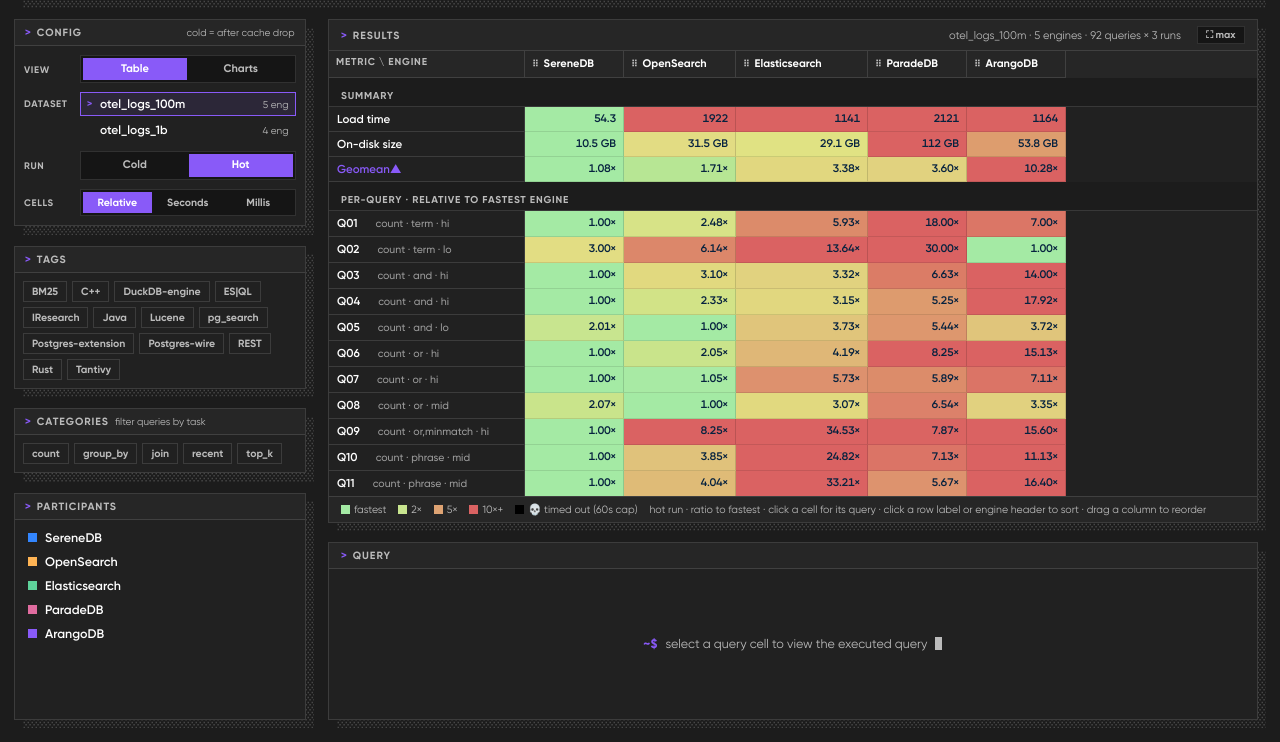
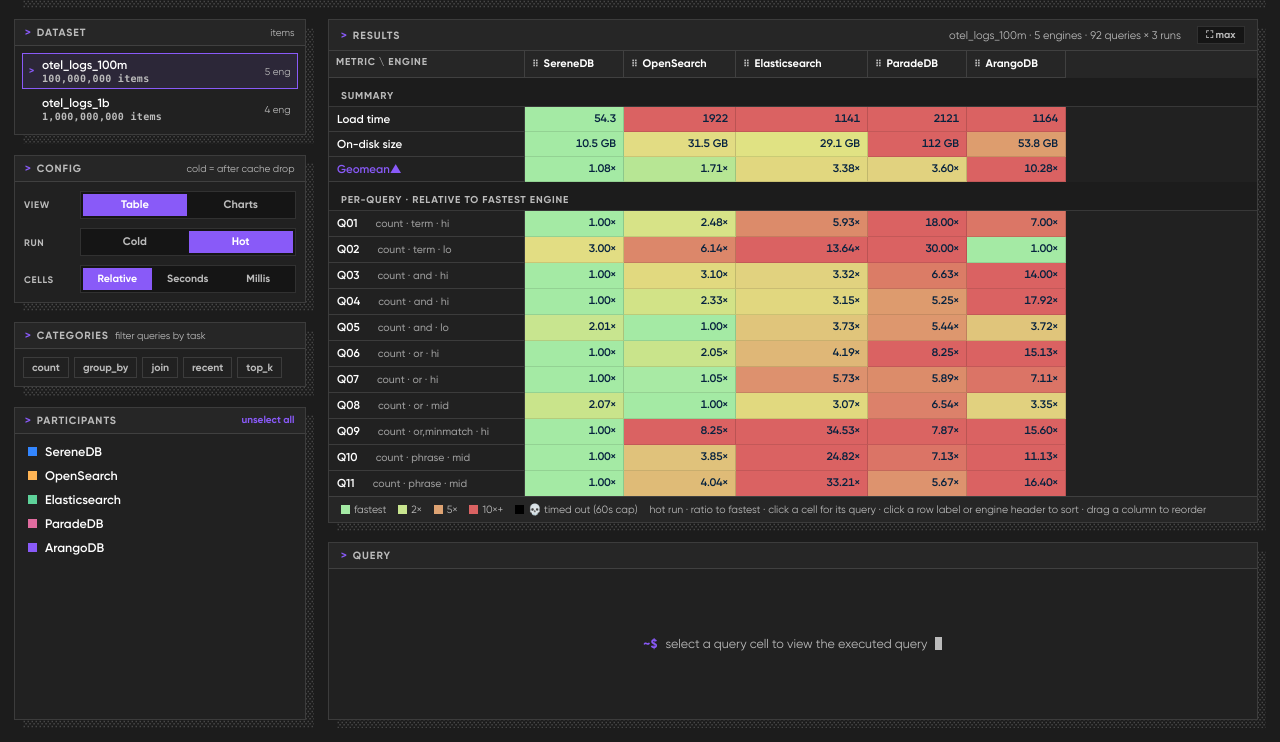
Before and after one commit to serenedb/searchbench, a plain HTML site: page ui/index.html in a window 1280 px wide. Shown: the part 58-800 px from the top of the page. Drawn offline with Linux system fonts and the light colour scheme.

Commit message:
feat: update ui and make layout modular

```diff
--- a/ui/index.html
+++ b/ui/index.html
@@ -167,9 +167,66 @@ const state = {
   sortRow: "geomean", sortDir: 1,
   hidden: new Set(), activeTags: new Set(), activeQTasks: new Set(),
   manualOrder: null, sortByEngine: null, sortByEngineDir: 1,
-  sel: null, theme: "dark", max: false, explainOpen: false,
+  sel: null, theme: "dark", max: false, explainOpen: false, hiddenPanels: new Set(),
 };
 let dragSys = null, lastOver = null;
+const HIDEABLE_PANELS = new Set(["header", "dataset", "config", "categories", "participants", "query", "expand"]);
+function isPanelHidden(id) { return state.hiddenPanels.has(id); }
+
+// Keep benchmark views shareable: every sidebar control and the expanded
+// main-view state is represented in the URL, without requiring a backend.
+function csv(values) { return [...values].filter(Boolean).sort().join(","); }
+function syncUrlState() {
+  try {
+    const p = new URLSearchParams();
+    const put = (key, value) => { if (value != null && value !== "") p.set(key, value); };
+    put("dataset", curDataset());
+    put("view", state.tab);
+    put("run", state.metric);
+    put("cells", state.valueMode);
+    put("scale", state.scale);
+    put("categories", csv(state.activeQTasks));
+    put("hidden", csv(state.hidden));
+    put("sort", state.sortRow);
+    put("sortDir", state.sortDir);
+    put("sortEngine", state.sortByEngine);
+    put("sortEngineDir", state.sortByEngineDir);
+    put("order", (state.manualOrder || []).join(","));
+    put("theme", state.theme);
+    put("expanded", state.max ? "1" : "0");
+    put("hide", csv(state.hiddenPanels));
+    const query = p.toString();
+    const next = window.location.pathname + (query ? "?" + query : "") + window.location.hash;
+    window.history.replaceState(null, "", next);
+  } catch (_) {}
+}
+function restoreUrlState() {
+  try {
+    const p = new URLSearchParams(window.location.search);
+    const oneOf = (key, allowed, fallback) => allowed.includes(p.get(key)) ? p.get(key) : fallback;
+    const validSystems = new Set(DATA.map(r => r.system));
+    const split = key => (p.get(key) || "").split(",").filter(Boolean);
+    const dataset = p.get("dataset");
+    if (datasets.includes(dataset)) state.dataset = dataset;
+    state.tab = oneOf("view", ["table", "charts"], state.tab);
+    state.metric = oneOf("run", ["cold", "hot"], state.metric);
+    state.valueMode = oneOf("cells", ["relative", "sec", "ms"], state.valueMode);
+    state.scale = oneOf("scale", ["log", "linear"], state.scale);
+    state.activeQTasks = new Set(split("categories").filter(t => qTasksFor().includes(t)));
+    state.hidden = new Set(split("hidden").filter(s => validSystems.has(s)));
+    state.sortRow = p.get("sort") || state.sortRow;
+    state.sortDir = p.get("sortDir") === "-1" ? -1 : 1;
+    const engine = p.get("sortEngine");
+    state.sortByEngine = validSystems.has(engine) ? engine : null;
+    state.sortByEngineDir = p.get("sortEngineDir") === "-1" ? -1 : 1;
+    const order = split("order").filter(s => validSystems.has(s));
+    state.manualOrder = order.length ? order : null;
+    state.max = p.get("expanded") === "1";
+    state.hiddenPanels = new Set(split("hide").filter(id => HIDEABLE_PANELS.has(id)));
+    const theme = oneOf("theme", ["dark", "light"], null);
+    if (theme) state.theme = theme;
+  } catch (_) {}
+}
 
 // ---- data helpers ----------------------------------------------------------
 const datasets = [...new Set(DATA.map(d => d.dataset))].sort((a, b) => {
@@ -177,6 +234,13 @@ const datasets = [...new Set(DATA.map(d => d.dataset))].sort((a, b) => {
   return cb - ca || a.localeCompare(b);
 });
 function rowsFor(ds) { return DATA.filter(d => d.dataset === ds); }
+function datasetItems(ds) {
+  const m = /(?:_|^)(\d+)([kmb])(?:_|$)/i.exec(ds || "");
+  if (!m) return null;
+  const unit = { k: 1e3, m: 1e6, b: 1e9 }[m[2].toLowerCase()];
+  return unit ? +m[1] * unit : null;
+}
+function fmtItems(n) { return Number.isFinite(n) ? new Intl.NumberFormat("en-US").format(n) : "—"; }
 function curDataset() {
   if (state.dataset) return state.dataset;
   const withPlan = DATA.find(d => Array.isArray(d.explain_analyzes) && d.explain_analyzes.some(x => x && String(x).trim()));
@@ -379,19 +443,6 @@ function renderSidebar(ds) {
   // config panel
   let cfg = `<div style="padding:9px;display:flex;flex-direction:column;gap:9px">`;
   cfg += segRow("view", "tab", [{ label: "Table", v: "table" }, { label: "Charts", v: "charts" }], state.tab, { flex: true });
-  // datasets as a button list
-  const dsRows = datasets.map(name => {
-    const on = name === ds;
-    return `<button class="dsrow" data-act="dataset" data-name="${esc(name)}" style="border-color:${on ? "var(--accent)" : "transparent"};background:${on ? "color-mix(in srgb, var(--accent) 10%, transparent)" : "transparent"}">
-      <span style="color:var(--accent);font-weight:700;font-size:10px;width:7px;opacity:${on ? 1 : 0}">&gt;</span>
-      <span style="flex:1;font-size:12px;font-weight:600;color:var(--fg);overflow:hidden;text-overflow:ellipsis;white-space:nowrap">${esc(name)}</span>
-      <span style="font-size:10px;color:var(--mut)">${rowsFor(name).length} eng</span>
-    </button>`;
-  }).join("");
-  cfg += `<div style="display:flex;align-items:flex-start;gap:8px">
-      <span style="width:48px;flex-shrink:0;font-size:9.5px;font-weight:700;letter-spacing:.07em;text-transform:uppercase;color:var(--mut);padding-top:6px">dataset</span>
-      <div style="flex:1;display:flex;flex-direction:column;gap:2px;min-width:0">${dsRows}</div>
-    </div>`;
   cfg += segRow("run", "metric", [{ label: "Cold", v: "cold" }, { label: "Hot", v: "hot" }], state.metric, { flex: true });
   if (isTable) cfg += segRow("cells", "cells", [{ label: "Relative", v: "relative" }, { label: "Seconds", v: "sec" }, { label: "Millis", v: "ms" }], state.valueMode, { flex: true, pad: "4px 2px", fs: "10.5px" });
   if (isCharts) cfg += segRow("scale", "scale", [{ label: "Log", v: "log" }, { label: "Linear", v: "linear" }], state.scale, { flex: true });
@@ -400,15 +451,23 @@ function renderSidebar(ds) {
     `<div class="ph"><span class="pr">&gt;</span><span class="pt">config</span><span class="note" style="margin-left:auto">cold = after cache drop</span></div>${cfg}`
   );
 
-  // tags panel
-  const allTags = tagsFor(ds);
-  [...state.activeTags].forEach(t => { if (!allTags.includes(t)) state.activeTags.delete(t); });
-  const tagChips = allTags.map(t =>
-    `<button class="chip${state.activeTags.has(t) ? " on" : ""}" data-act="tag" data-tag="${esc(t)}" title="engine shows if it has any selected tag">${esc(t)}</button>`).join("");
-  const tagsPanel = panel(
-    `<div class="ph"><span class="pr">&gt;</span><span class="pt">tags</span>${state.activeTags.size ? `<button class="link" style="margin-left:auto" data-act="clear-tags">clear</button>` : ""}</div>
-     <div style="padding:8px;display:flex;flex-wrap:wrap;gap:5px">${tagChips || `<span class="note">no tags</span>`}</div>`
-  );
+  // Dataset has a dedicated, high-contrast panel so size is readable at a glance.
+  const dsRows = datasets.map(name => {
+    const on = name === ds;
+    const items = datasetItems(name);
+    return `<button class="dsrow" data-act="dataset" data-name="${esc(name)}" style="border-color:${on ? "var(--accent)" : "transparent"};background:${on ? "color-mix(in srgb, var(--accent) 10%, transparent)" : "transparent"}">
+      <span style="color:var(--accent);font-weight:700;font-size:10px;width:7px;opacity:${on ? 1 : 0}">&gt;</span>
+      <span style="flex:1;min-width:0;display:flex;flex-direction:column;align-items:flex-start;gap:1px;overflow:hidden">
+        <span style="font-size:12px;font-weight:600;color:var(--fg);overflow:hidden;text-overflow:ellipsis;white-space:nowrap">${esc(name)}</span>
+        <span style="font:700 10px var(--mono);color:var(--mut);letter-spacing:.03em">${items ? fmtItems(items) + " items" : "dataset"}</span>
+      </span>
+      <span style="font-size:10px;color:var(--mut)">${rowsFor(name).length} eng</span>
+    </button>`;
+  }).join("");
+  const datasetPanel = panel(
+    `<div class="ph"><span class="pr">&gt;</span><span class="pt">dataset</span><span class="note" style="margin-left:auto">items</span></div>
+     <div style="padding:7px;display:flex;flex-direction:column;gap:2px">${dsRows}</div>`
+  ).replace('class="panel"', 'class="panel dataset-panel"');
 
   // categories panel
   const allTasks = qTasksFor();
@@ -424,7 +483,7 @@ function renderSidebar(ds) {
   const order = universeOrder(ds);
   const bySys = Object.fromEntries(rowsFor(ds).map(r => [r.system, r]));
   const present = order.filter(s => bySys[s] && passesTagFilter(bySys[s]));
-  const anyHidden = present.some(s => state.hidden.has(s));
+  const allSelected = present.length > 0 && !present.some(s => state.hidden.has(s));
   const partRows = present.map(s => {
     const off = state.hidden.has(s);
     return `<button class="prow" data-act="part" data-sys="${esc(s)}" title="click to show / hide" style="opacity:${off ? .4 : 1}">
@@ -434,12 +493,18 @@ function renderSidebar(ds) {
     </button>`;
   }).join("");
   const partPanel = panel(
-    `<div class="ph"><span class="pr">&gt;</span><span class="pt">participants</span>${anyHidden ? `<button class="link" style="margin-left:auto" data-act="show-all">show all</button>` : ""}</div>
+    `<div class="ph"><span class="pr">&gt;</span><span class="pt">participants</span>${present.length ? `<button class="link" style="margin-left:auto" data-act="toggle-all">${allSelected ? "unselect all" : "select all"}</button>` : ""}</div>
      <div id="partscroll" style="flex:1;min-height:0;overflow-y:auto;padding:6px;display:flex;flex-direction:column;gap:1px">${partRows}</div>`,
     { grow: true, style: "flex:1;min-height:0;display:flex" }
   );
 
-  return `<aside style="display:flex;flex-direction:column;gap:11px;min-height:0;min-width:0">${configPanel}${tagsPanel}${catPanel}${partPanel}</aside>`;
+  const panels = [
+    ["dataset", datasetPanel],
+    ["config", configPanel],
+    ["categories", catPanel],
+    ["participants", partPanel],
+  ].filter(([id]) => !isPanelHidden(id)).map(([, html]) => html).join("");
+  return `<aside style="display:flex;flex-direction:column;gap:11px;min-height:0;min-width:0">${panels}</aside>`;
 }
 
 // ---- results table ---------------------------------------------------------
@@ -642,6 +707,7 @@ function renderCharts(ds, engines) {
 }
 
 function maxBtn() {
+  if (isPanelHidden("expand")) return "";
   const on = state.max;
   return `<button data-act="max" title="${on ? "restore filters & query panel" : "maximize — hide filters & query panel"}" style="border:.5px solid var(--line);background:${on ? "var(--accent)" : "var(--inset)"};color:${on ? "#fff" : "var(--mut)"};padding:2px 8px;font-size:10px;font-weight:700;cursor:pointer;margin-left:10px">${on ? "⛶ restore" : "⛶ max"}</button>`;
 }
@@ -718,6 +784,7 @@ function renderExplain(qp) {
 // ---------------------------------------------------------------------------
 function render() {
   const app = document.getElementById("app");
+  syncUrlState();
   // preserve scroll positions across the full innerHTML swap
   const savedT = app.querySelector("#tscroll");
   const st = savedT ? { l: savedT.scrollLeft, t: savedT.scrollTop } : null;
@@ -725,7 +792,7 @@ function render() {
   const sp = savedP ? savedP.scrollTop : null;
 
   const ds = curDataset();
-  let html = renderHeader();
+  let html = isPanelHidden("header") ? "" : renderHeader();
 
   if (!ds) {
     html += `<div style="flex:1;display:flex;align-items:center;justify-content:center;color:var(--mut);font-size:13px">No results found. Run an engine benchmark, then <code style="margin:0 5px">./ui/build</code>.</div>`;
@@ -734,11 +801,12 @@ function render() {
   }
 
   const engines = orderedVisible(ds);
-  const bodyCols = state.max ? "1fr" : "300px 1fr";
-  const sidebar = state.max ? "" : renderSidebar(ds);
+  const showSidebar = !state.max && ["dataset", "config", "categories", "participants"].some(id => !isPanelHidden(id));
+  const bodyCols = showSidebar ? "300px 1fr" : "1fr";
+  const sidebar = showSidebar ? renderSidebar(ds) : "";
   const mainInner = state.tab === "table" ? renderTable(ds, engines) : renderCharts(ds, engines);
   const qp = queryPanelData(ds);
-  const queryPanel = state.max ? "" : renderQueryPanel(qp);
+  const queryPanel = state.max || isPanelHidden("query") ? "" : renderQueryPanel(qp);
 
   html += `<div style="display:grid;grid-template-columns:${bodyCols};column-gap:14px;flex:1;min-height:0">
       ${sidebar}
@@ -779,8 +847,6 @@ function wire() {
       case "cells": state.valueMode = el.getAttribute("data-v"); render(); break;
       case "scale": state.scale = el.getAttribute("data-v"); render(); break;
       case "dataset": state.dataset = el.getAttribute("data-name"); state.sel = null; state.explainOpen = false; render(); break;
-      case "tag": { const t = el.getAttribute("data-tag"); state.activeTags.has(t) ? state.activeTags.delete(t) : state.activeTags.add(t); render(); break; }
-      case "clear-tags": state.activeTags.clear(); render(); break;
       case "qtask": { const t = el.getAttribute("data-task"); state.activeQTasks.has(t) ? state.activeQTasks.delete(t) : state.activeQTasks.add(t); render(); break; }
       case "clear-qtasks": state.activeQTasks.clear(); render(); break;
       case "part": {
@@ -793,7 +859,14 @@ function wire() {
         }
         render(); break;
       }
-      case "show-all": state.hidden.clear(); render(); break;
+      case "toggle-all": {
+        const ds = curDataset();
+        const present = universeOrder(ds).filter(s => rowsFor(ds).some(r => r.system === s));
+        const allSelected = present.length > 0 && !present.some(s => state.hidden.has(s));
+        if (allSelected) present.forEach(s => state.hidden.add(s));
+        else present.forEach(s => state.hidden.delete(s));
+        render(); break;
+      }
       case "max": state.max = !state.max; render(); break;
       case "sortrow": {
         const k = el.getAttribute("data-key");
@@ -855,7 +928,8 @@ function wire() {
 }
 
 function init() {
-  applyTheme(getStoredTheme() === "light" ? "light" : "dark");
+  restoreUrlState();
+  applyTheme(state.theme === "light" ? "light" : (getStoredTheme() === "light" ? "light" : "dark"));
   wire();
   render();
 }
```
